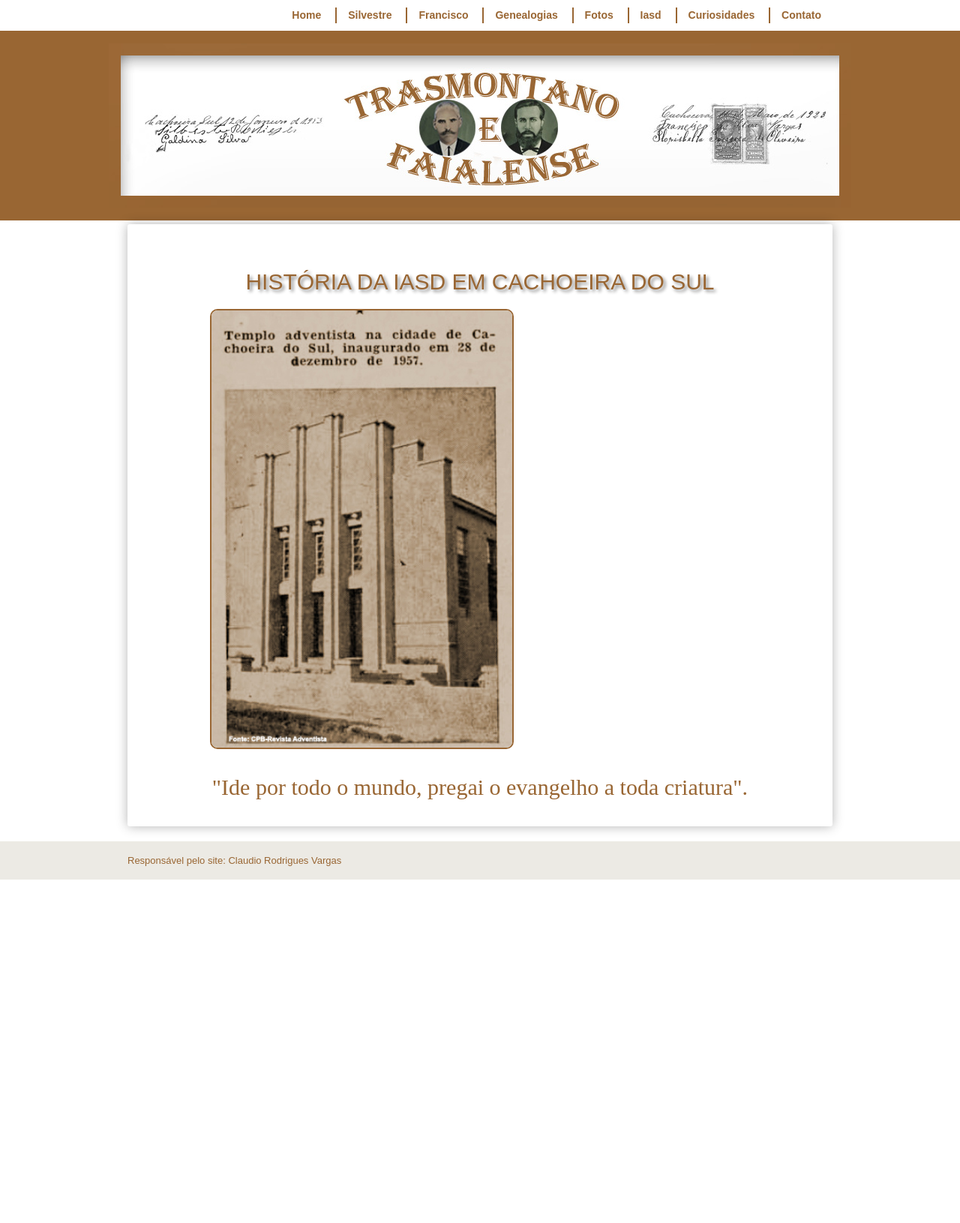
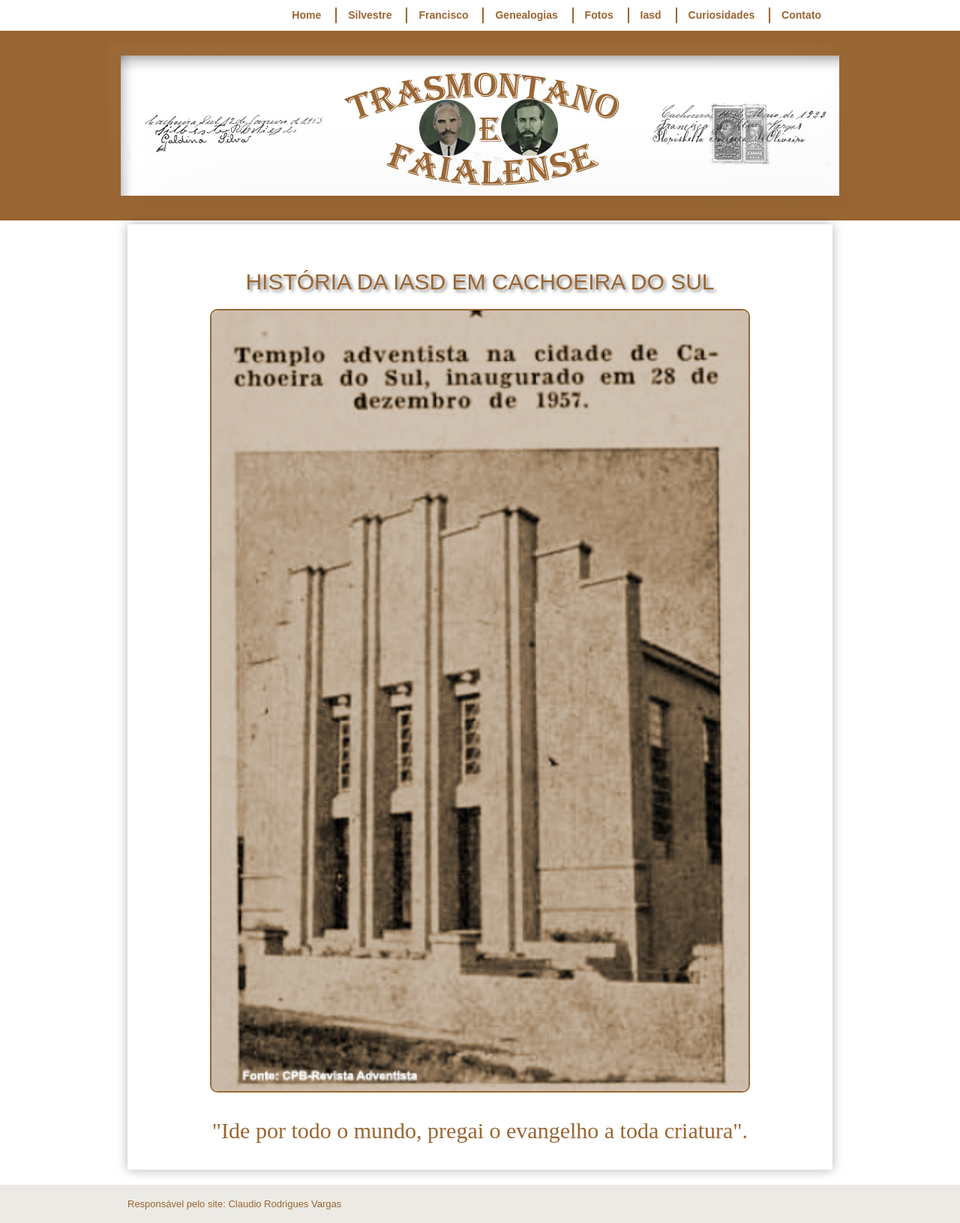
Before and after one commit to claudiovargas1955/claudiovargas1955.github.io, a Jekyll site: the page built from _pages/história-da-iasd-cachoeira.html, in a window 1280 px wide. Shown: the whole page at 75% size. Built offline with Jekyll 4.4.1, drawn with Linux system fonts in a browser that asks for light colours; some web fonts are replaced; before the commit the page ends 1173 px from its top, so only the background shows below that.

Commit message:
Update história-da-iasd-cachoeira.html

```diff
--- a/_pages/história-da-iasd-cachoeira.html
+++ b/_pages/história-da-iasd-cachoeira.html
@@ -70,8 +70,8 @@ details[open] summary {color:#996633;
 
 figure.foto-legenda { position: relative;
                     }
-figure.foto-legenda img { width: 45%;
-                          height: 45%;
+figure.foto-legenda img { width: 80%;
+                          height: 100%;
                           margin-left:90px;
                         }
  figure.foto-legenda figcaption { opacity: 0;
@@ -81,7 +81,7 @@ figure.foto-legenda img { width: 45%;
                                   background-color: rgba(0,0,0, 0.3);
                                   color: white;
                                   width: 80%;
-                                  height: 80%;
+                                  height: 100%;
                                   padding-left: 10px;
                                   box-sizing: border-box;
                                   transition:opacity 1s;
```
